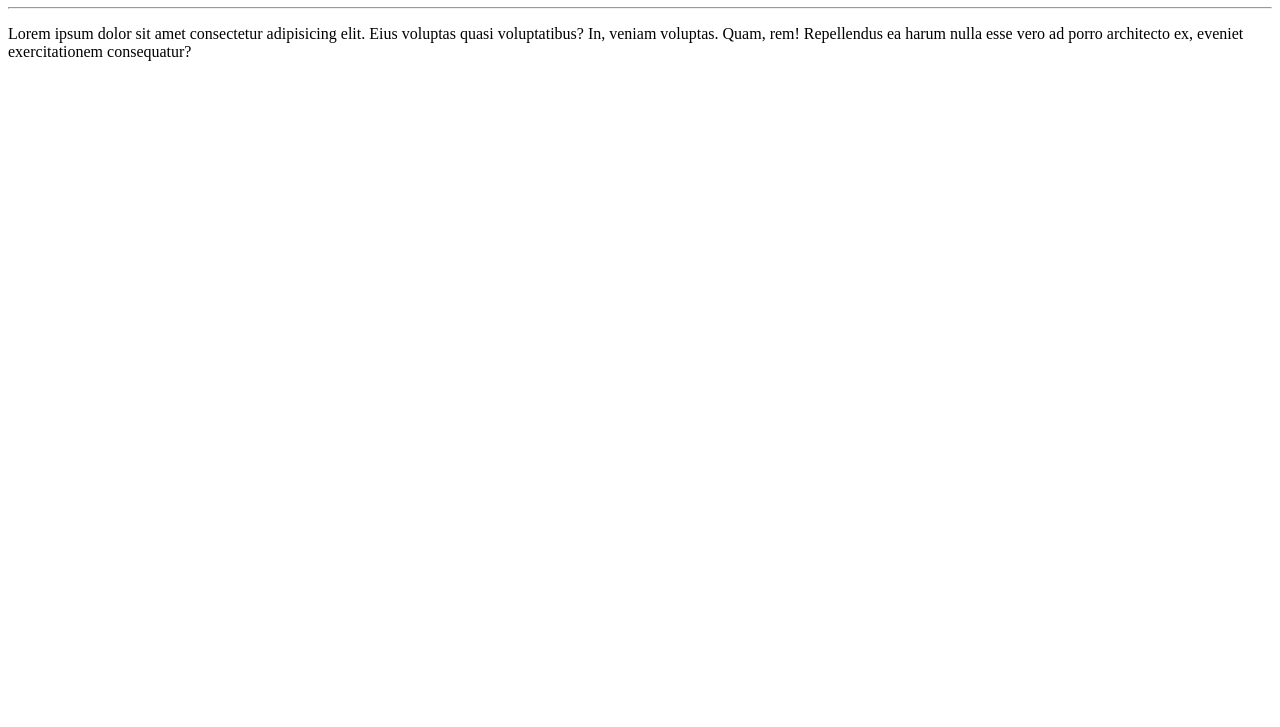
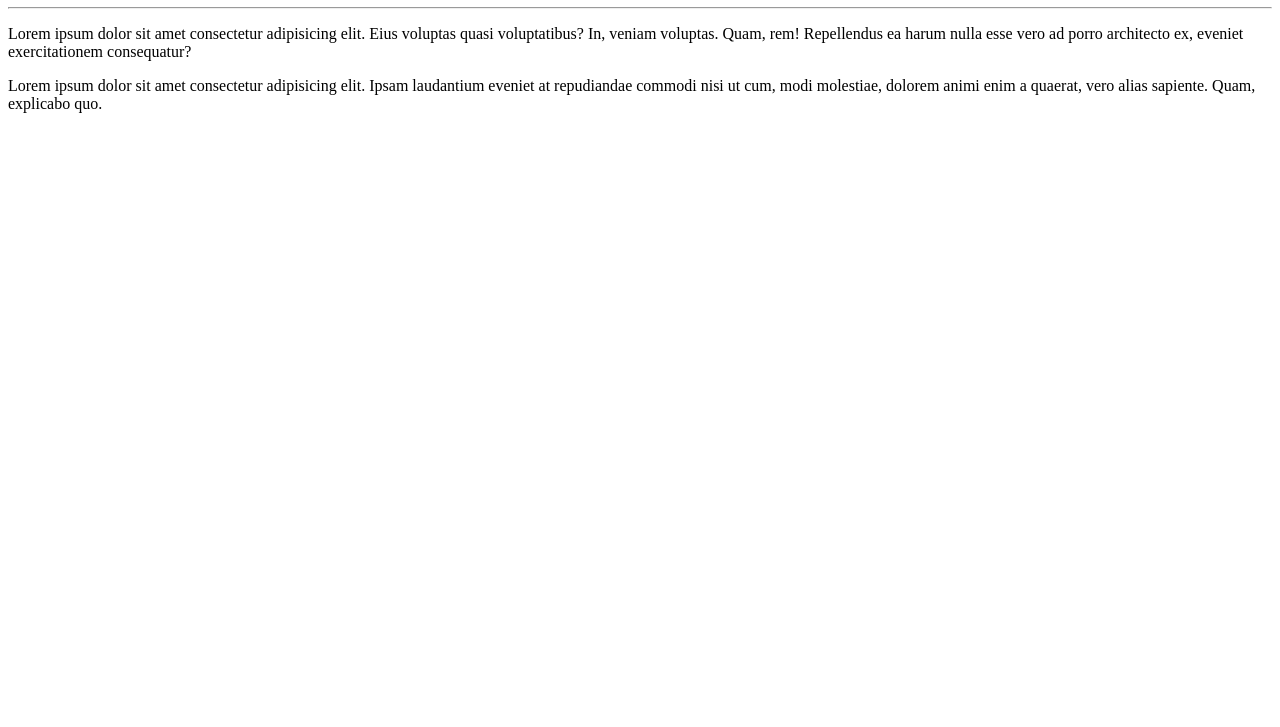
Before and after one commit to Madcruz86/Ola-Mundo, a plain HTML site: page site-exemplo/index.html in a window 1280 px wide. Shown: the part 73-800 px from the top of the page. Drawn offline with Linux system fonts and the light colour scheme.

Commit message:
adicionei um paragrafo

```diff
--- a/site-exemplo/index.html
+++ b/site-exemplo/index.html
@@ -10,5 +10,6 @@
     <h1>Olá, mundo</h1>
     <hr>
     <p>Lorem ipsum dolor sit amet consectetur adipisicing elit. Eius voluptas quasi voluptatibus? In, veniam voluptas. Quam, rem! Repellendus ea harum nulla esse vero ad porro architecto ex, eveniet exercitationem consequatur?</p>
+    <p>Lorem ipsum dolor sit amet consectetur adipisicing elit. Ipsam laudantium eveniet at repudiandae commodi nisi ut cum, modi molestiae, dolorem animi enim a quaerat, vero alias sapiente. Quam, explicabo quo.</p>
 </body>
 </html>
```
